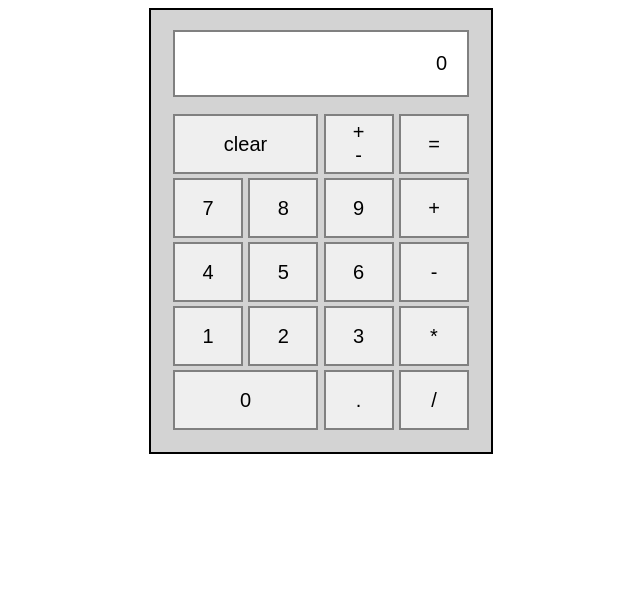
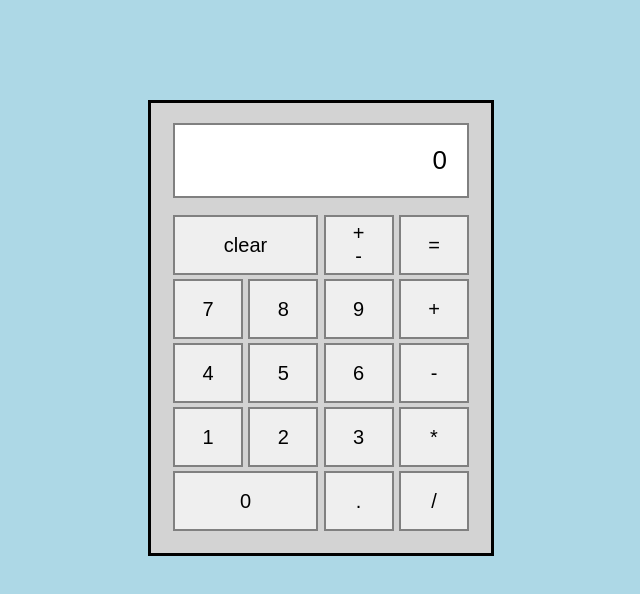
Before and after one commit to safronman/calculator, a plain HTML site: page index.html in a window 1280 px wide. Shown: the whole page, without its empty margins (319-959 px from the left). Drawn offline with Linux system fonts and the light colour scheme.

Commit message:
add background and delete some styles

```diff
--- a/css/style.css
+++ b/css/style.css
@@ -1,8 +1,9 @@
+body {
+  background-color: lightblue;
+}
+
 .container {
-  display: flex;
-  justify-content: space-between;
-  width: 1200px;
-  margin: 0 auto;
+  margin: 100px auto 0;
 }
 
 .calculator {
@@ -11,7 +12,7 @@
   padding: 20px;
 
   background-color: lightgray;
-  border: 2px solid black;
+  border: 3px solid black;
 }
 
 .calculator__input {
@@ -21,7 +22,7 @@
   margin: 0 auto 15px;
   padding: 20px;
 
-  font-size: 20px;
+  font-size: 26px;
   text-align: right;
 
   border: 2px solid grey;
```
